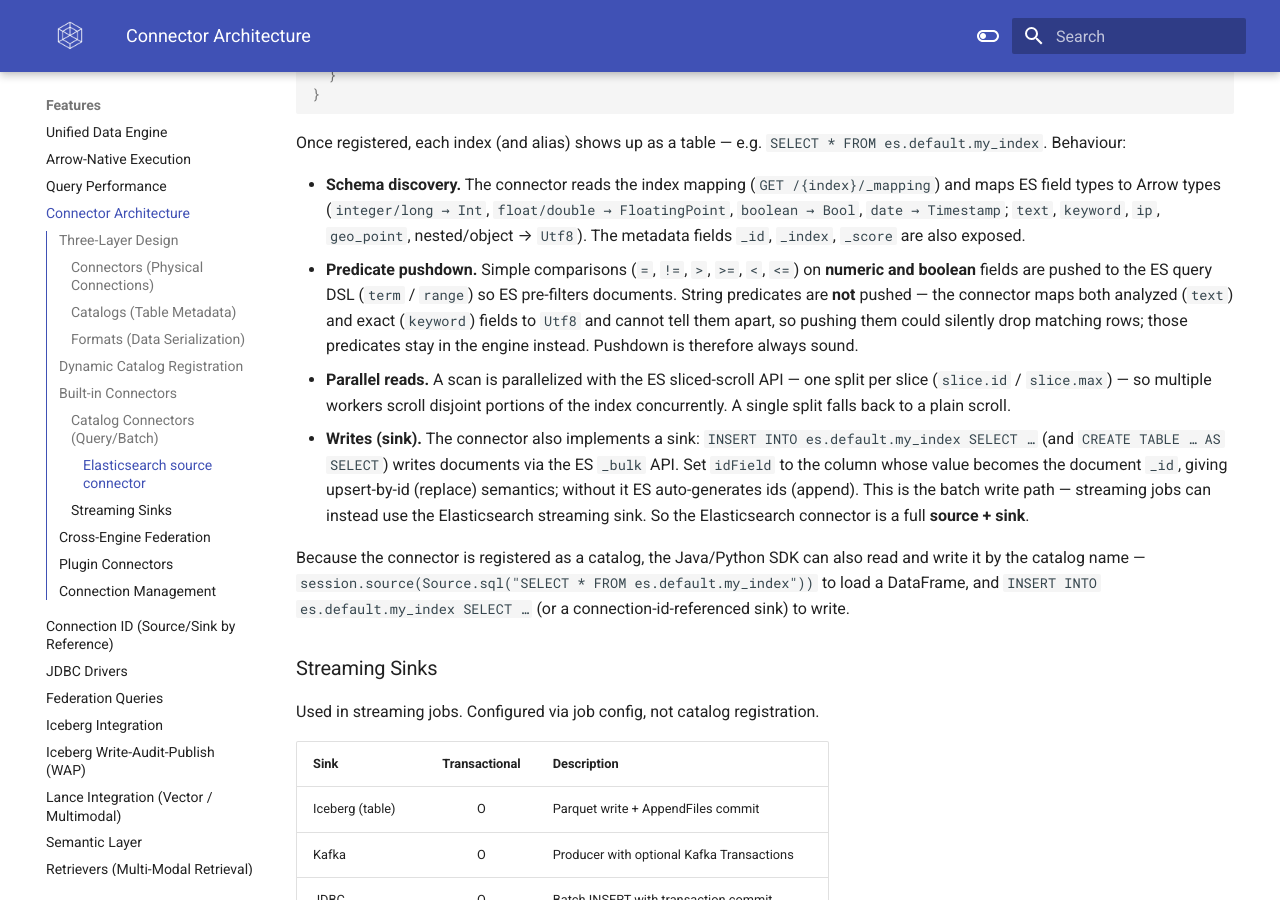
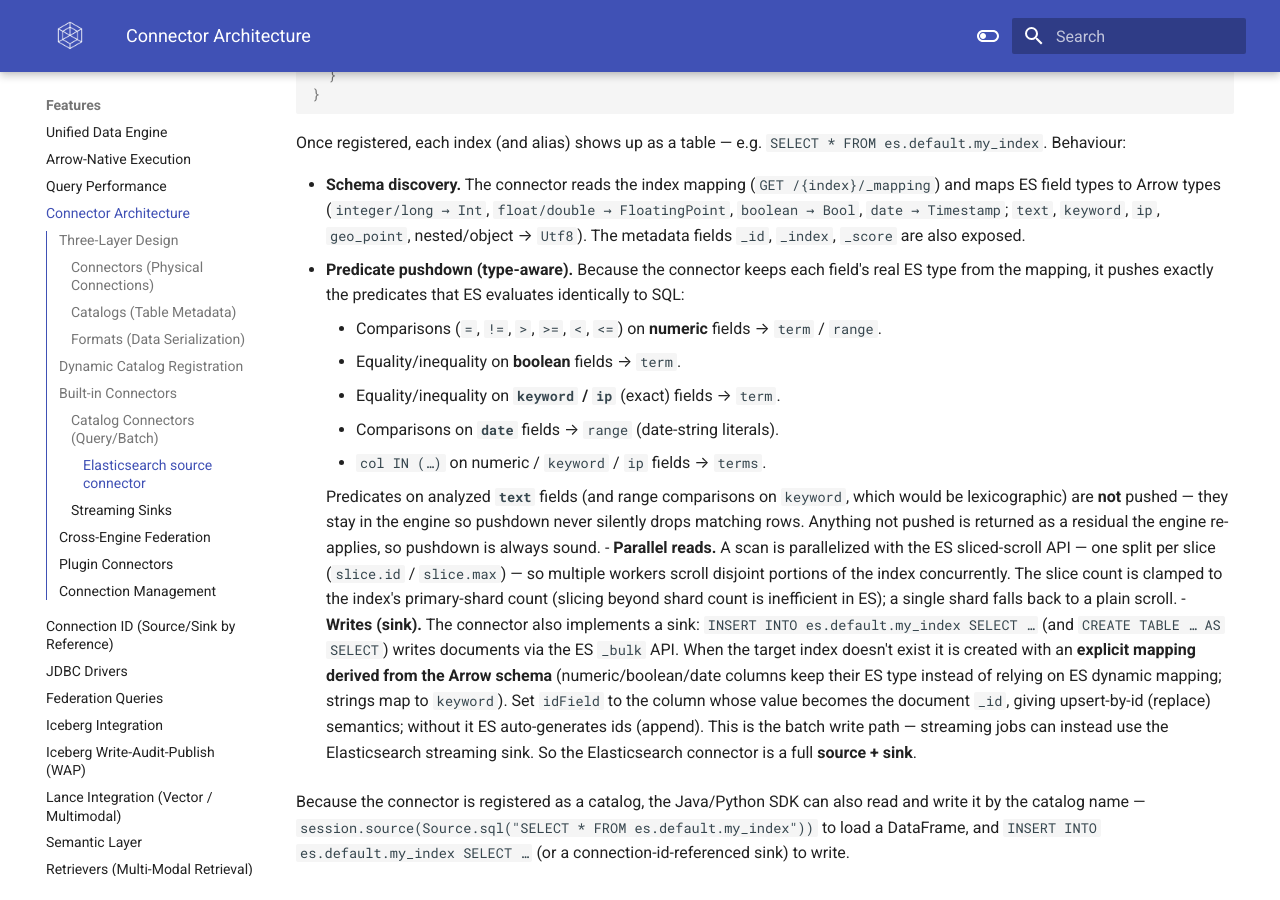
Before and after one commit to cloudcheflabs/ontul-docs, an MkDocs documentation site: the page built from docs/features/connector-architecture.md, in a window 1280 px wide and 900 px high, scrolled down 2677 px. Built offline with MkDocs 1.6.1 and Material for MkDocs 9.7.7, drawn with Linux system fonts in a browser that asks for light colours; the version menu is left out.

Commit message:
docs: ES type-aware pushdown + explicit mapping, exchange durability, shaded gRPC/Netty, UDF class isolation, streaming auto-restart
- connector: ES pushdown is now type-aware (keyword/ip exact, date range, IN),
  slices clamp to shard count, sink creates an explicit mapping from the Arrow schema.
- configuration: document the S3-primary exchange durability knobs (orphan TTL sweep,
  multipart threshold + part size).
- sdk-java: the shaded bundle now relocates gRPC/Netty (pure-NIO) for real transport
  isolation; only arrow-vector/arrow-memory stay canonical.
- udf: extra parent-first classloader prefixes are configurable
  (ontul.deps.parent.first.prefixes).
- streaming: a failed streaming task notifies the Master and auto-restarts from the
  last checkpoint (reassignable to another worker in S3-primary mode).

Co-Authored-By: Claude Opus 4.8 (1M context) <noreply@anthropic.com>

```diff
--- a/docs/features/connector-architecture.md
+++ b/docs/features/connector-architecture.md
@@ -107,9 +107,16 @@ Register an Elasticsearch (or OpenSearch) cluster as a catalog and query its ind
 Once registered, each index (and alias) shows up as a table — e.g. `SELECT * FROM es.default.my_index`. Behaviour:
 
 - **Schema discovery.** The connector reads the index mapping (`GET /{index}/_mapping`) and maps ES field types to Arrow types (`integer/long → Int`, `float/double → FloatingPoint`, `boolean → Bool`, `date → Timestamp`; `text`, `keyword`, `ip`, `geo_point`, nested/object → `Utf8`). The metadata fields `_id`, `_index`, `_score` are also exposed.
-- **Predicate pushdown.** Simple comparisons (`=`, `!=`, `>`, `>=`, `<`, `<=`) on **numeric and boolean** fields are pushed to the ES query DSL (`term` / `range`) so ES pre-filters documents. String predicates are **not** pushed — the connector maps both analyzed (`text`) and exact (`keyword`) fields to `Utf8` and cannot tell them apart, so pushing them could silently drop matching rows; those predicates stay in the engine instead. Pushdown is therefore always sound.
-- **Parallel reads.** A scan is parallelized with the ES sliced-scroll API — one split per slice (`slice.id` / `slice.max`) — so multiple workers scroll disjoint portions of the index concurrently. A single split falls back to a plain scroll.
-- **Writes (sink).** The connector also implements a sink: `INSERT INTO es.default.my_index SELECT …` (and `CREATE TABLE … AS SELECT`) writes documents via the ES `_bulk` API. Set `idField` to the column whose value becomes the document `_id`, giving upsert-by-id (replace) semantics; without it ES auto-generates ids (append). This is the batch write path — streaming jobs can instead use the Elasticsearch streaming sink. So the Elasticsearch connector is a full **source + sink**.
+- **Predicate pushdown (type-aware).** Because the connector keeps each field's real ES type from the mapping, it pushes exactly the predicates that ES evaluates identically to SQL:
+    - Comparisons (`=`, `!=`, `>`, `>=`, `<`, `<=`) on **numeric** fields → `term` / `range`.
+    - Equality/inequality on **boolean** fields → `term`.
+    - Equality/inequality on **`keyword` / `ip`** (exact) fields → `term`.
+    - Comparisons on **`date`** fields → `range` (date-string literals).
+    - `col IN (…)` on numeric / `keyword` / `ip` fields → `terms`.
+
+    Predicates on analyzed **`text`** fields (and range comparisons on `keyword`, which would be lexicographic) are **not** pushed — they stay in the engine so pushdown never silently drops matching rows. Anything not pushed is returned as a residual the engine re-applies, so pushdown is always sound.
+- **Parallel reads.** A scan is parallelized with the ES sliced-scroll API — one split per slice (`slice.id` / `slice.max`) — so multiple workers scroll disjoint portions of the index concurrently. The slice count is clamped to the index's primary-shard count (slicing beyond shard count is inefficient in ES); a single shard falls back to a plain scroll.
+- **Writes (sink).** The connector also implements a sink: `INSERT INTO es.default.my_index SELECT …` (and `CREATE TABLE … AS SELECT`) writes documents via the ES `_bulk` API. When the target index doesn't exist it is created with an **explicit mapping derived from the Arrow schema** (numeric/boolean/date columns keep their ES type instead of relying on ES dynamic mapping; strings map to `keyword`). Set `idField` to the column whose value becomes the document `_id`, giving upsert-by-id (replace) semantics; without it ES auto-generates ids (append). This is the batch write path — streaming jobs can instead use the Elasticsearch streaming sink. So the Elasticsearch connector is a full **source + sink**.
 
 Because the connector is registered as a catalog, the Java/Python SDK can also read and write it by the catalog name — `session.source(Source.sql("SELECT * FROM es.default.my_index"))` to load a DataFrame, and `INSERT INTO es.default.my_index SELECT …` (or a connection-id-referenced sink) to write.
 
```
Also changed, not shown: docs/features/udf.md (+1 -1 lines), docs/reference/configuration.md (+3 -0 lines), docs/reference/sdk-java.md (+2 -2 lines), docs/streaming/guide.md (+2 -0 lines).
